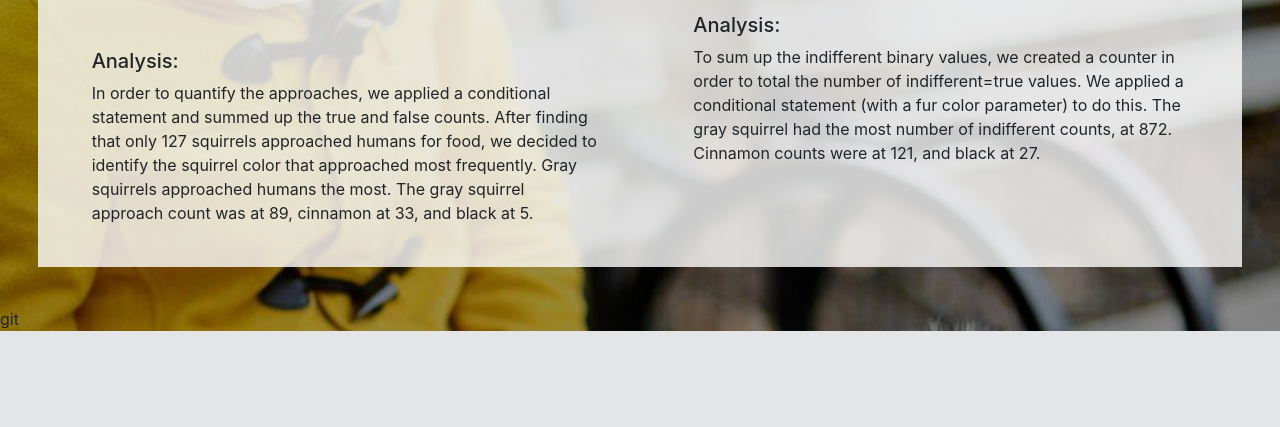
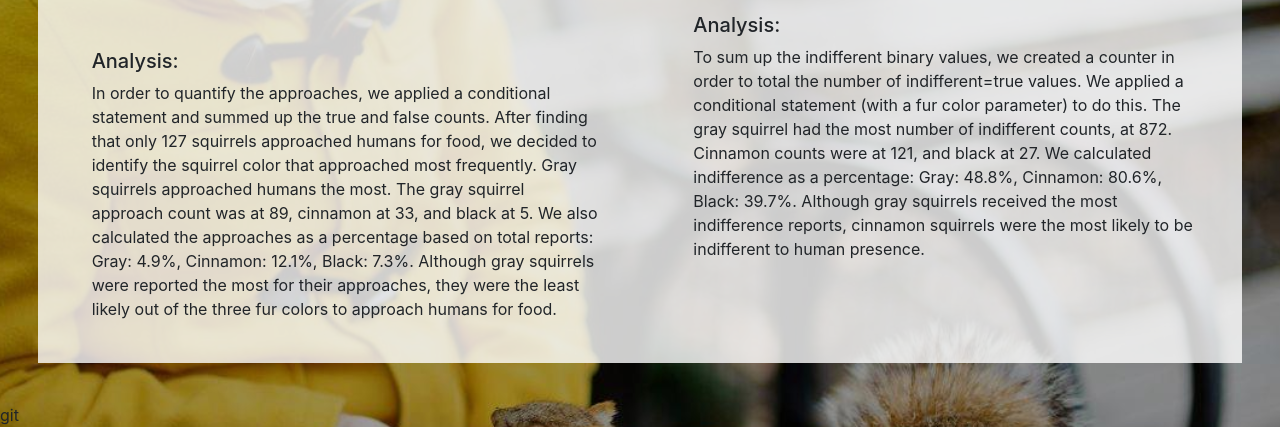
Before and after one commit to WilliamRoll/Central-Park-Squirrel-Census, a Flask app: page /bar.html in a window 1280 px wide. Shown: the part 880-1307 px from the top of the page. Before the commit the page ends 1211 px from the top, so only its background shows below. Run offline with Flask 2, Linux system fonts and the light colour scheme; data that the repository does not hold is empty; some libraries are stand-ins or nearby versions.

Commit message:
Added to analysis

```diff
--- a/templates/bar.html
+++ b/templates/bar.html
@@ -108,7 +108,10 @@
               <h3>Analysis:</h3>
               <p>In order to quantify the approaches, we applied a conditional statement and summed up the true and false counts.
                 After finding that only 127 squirrels approached humans for food, we decided to identify the squirrel color that approached most frequently.
-                Gray squirrels approached humans the most. The gray squirrel approach count was at 89, cinnamon at 33, and black at 5.</p>
+                Gray squirrels approached humans the most. The gray squirrel approach count was at 89, cinnamon at 33, and black at 5. We also calculated
+                the approaches as a percentage based on total reports: Gray: 4.9%, Cinnamon: 12.1%, Black: 7.3%. Although gray squirrels were reported the most for
+                their approaches, they were the least likely out of the three fur colors to approach humans for food.
+              </p>
 
 
           </div>
@@ -129,7 +132,8 @@
               <br>
               <h3>Analysis: </h3>
                 <p>To sum up the indifferent binary values, we created a counter in order to total the number of indifferent=true values. We applied a conditional statement (with a fur color parameter) to do this.
-                The gray squirrel had the most number of indifferent counts, at 872. Cinnamon counts were at 121, and black at 27.
+                The gray squirrel had the most number of indifferent counts, at 872. Cinnamon counts were at 121, and black at 27. We calculated indifference as a percentage: Gray: 48.8%, Cinnamon: 80.6%, Black: 39.7%.
+                Although gray squirrels received the most indifference reports, cinnamon squirrels were the most likely to be indifferent to human presence.
               </p>
 
           </div>
```
